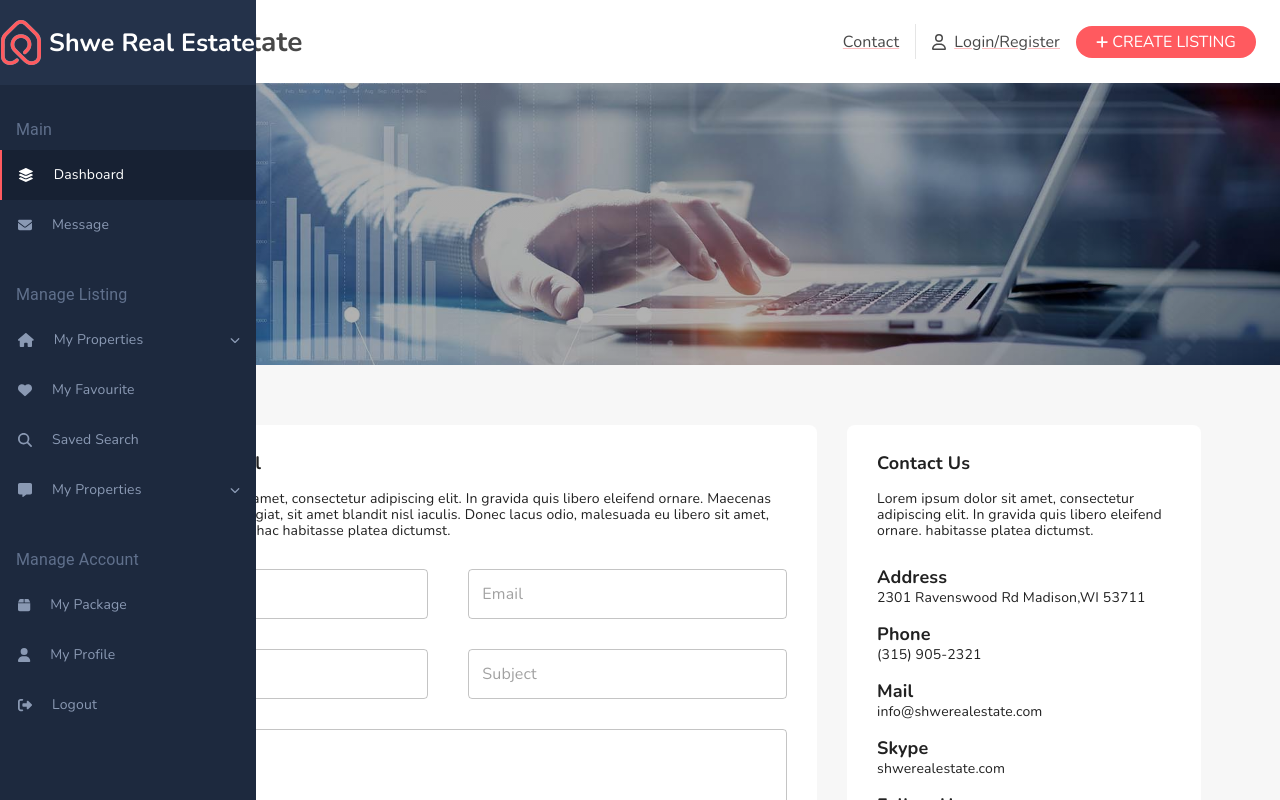
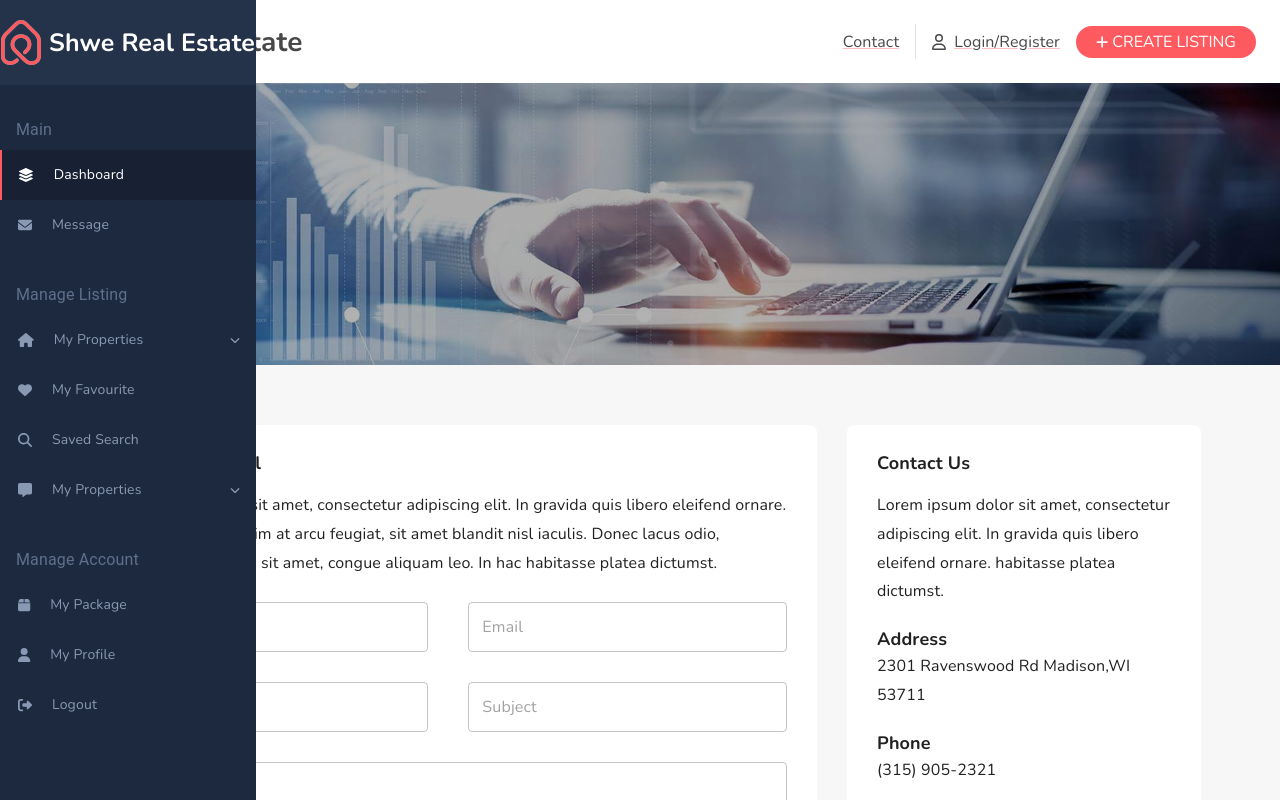
Before and after one commit to zakumialexes/real-estate, a React (Create React App) app: page /contact in a window 1280 px wide. Shown: the top 800 px of the page. Built offline with nearby package versions, Linux system fonts and the light colour scheme; the HTML template or start-up script is replaced by a standard one.

Commit message:
Fix:FontSize

```diff
--- a/src/pages/contact/contact.jsx
+++ b/src/pages/contact/contact.jsx
@@ -110,7 +110,7 @@ const Contact = () => {
                 >
                   Send Us An Email
                 </Typography>
-                <Typography fontSize="14px" marginBottom="30px">
+                <Typography className={Style.text}>
                   Lorem ipsum dolor sit amet, consectetur adipiscing elit. In
                   gravida quis libero eleifend ornare. Maecenas mattis enim at
                   arcu feugiat, sit amet blandit nisl iaculis. Donec lacus odio,
@@ -203,7 +203,7 @@ const Contact = () => {
                 >
                   Contact Us
                 </Typography>
-                <Typography fontSize="14px" marginBottom="30px">
+                <Typography className={Style.text}>
                   Lorem ipsum dolor sit amet, consectetur adipiscing elit. In
                   gravida quis libero eleifend ornare. habitasse platea
                   dictumst.
@@ -219,9 +219,7 @@ const Contact = () => {
                     >
                       {link.title}
                     </Typography>
-                    <Typography fontSize="14px" marginBottom="20px">
-                      {link.des}
-                    </Typography>
+                    <Typography className={Style.text}>{link.des}</Typography>
                   </React.Fragment>
                 ))}
                 <Typography
--- a/src/pages/contact/contact.module.scss
+++ b/src/pages/contact/contact.module.scss
@@ -0,0 +1,5 @@
+.text {
+  font-size: 16px !important;
+  line-height: 1.8 !important;
+  margin-bottom: 25px !important;
+}
```
